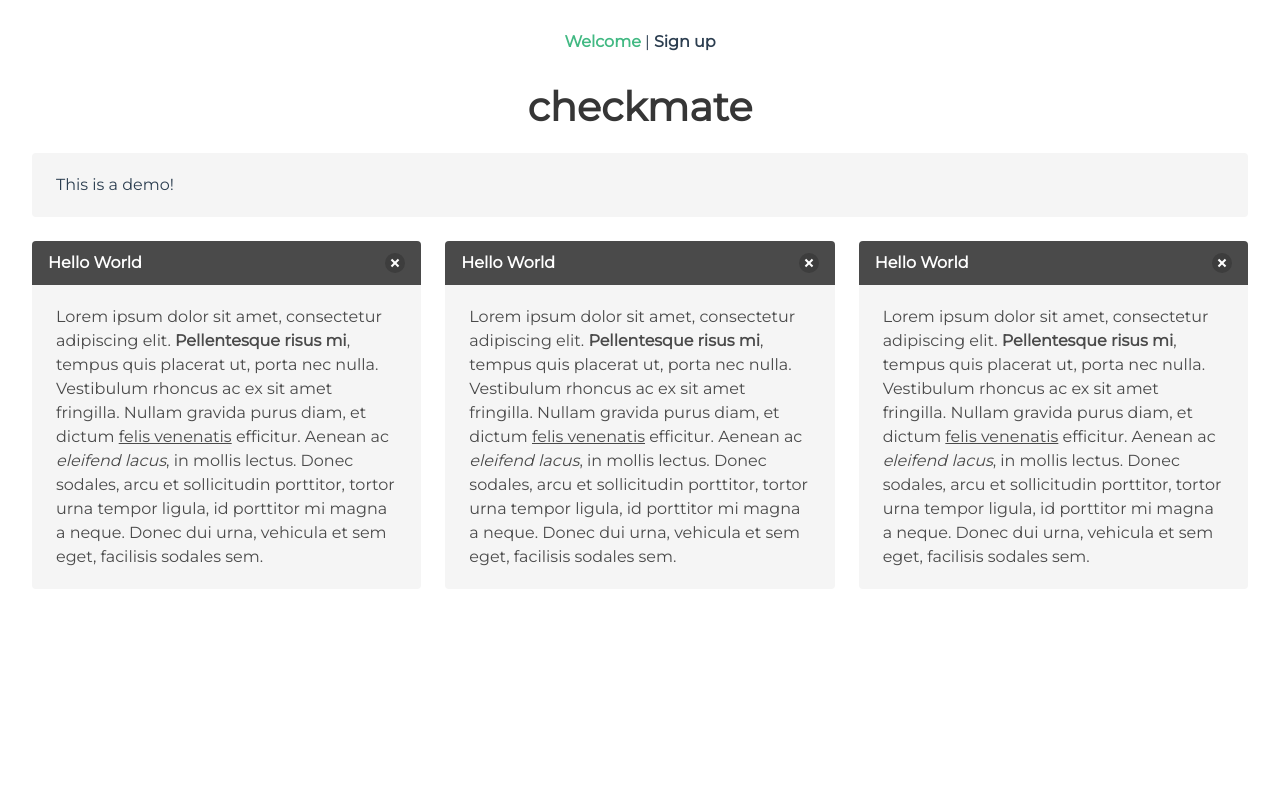
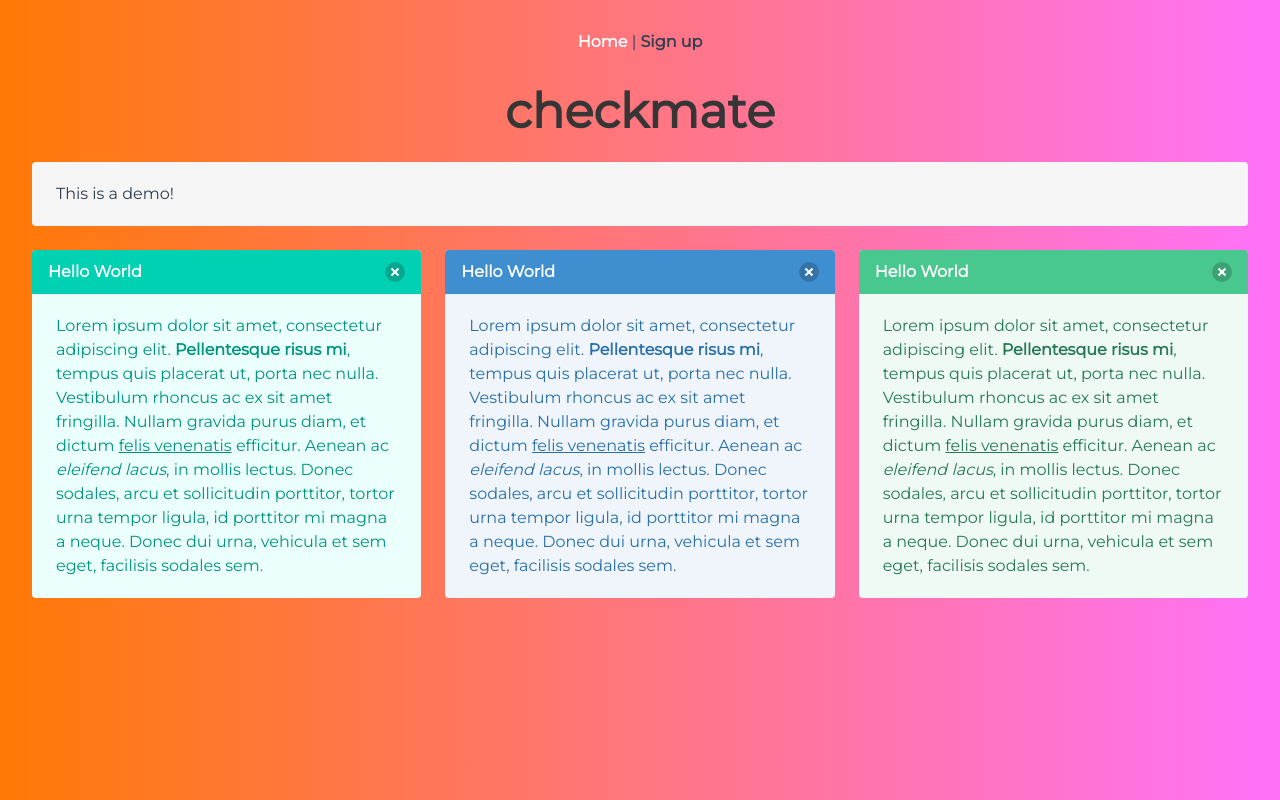
Before and after one commit to seniorcreative/checkmate-vuejs, a Vue app: page / in a window 1280 px wide. Built offline with nearby package versions, Linux system fonts and the light colour scheme.

Commit message:
Colours!

```diff
--- a/src/App.vue
+++ b/src/App.vue
@@ -1,7 +1,7 @@
 <template>
   <div id="app" class="container is-fluid">
     <div id="nav">
-      <router-link to="/">Welcome</router-link> |
+      <router-link to="/">Home</router-link> |
       <router-link to="/signup">Sign up</router-link>
     </div>
     <router-view/>
--- a/src/assets/sass/main.scss
+++ b/src/assets/sass/main.scss
@@ -1,6 +1,12 @@
 @import '~bulma/bulma';
 
 
+html, body {
+  background: -moz-linear-gradient(left,  #ff7905 0%, #ff72fa 100%); /* FF3.6-15 */
+  background: -webkit-linear-gradient(left,  #ff7905 0%,#ff72fa 100%); /* Chrome10-25,Safari5.1-6 */
+  background: linear-gradient(to right,  #ff7905 0%,#ff72fa 100%); /* W3C, IE10+, FF16+, Chrome26+, Opera12+, Safari7+ */
+  height: 100%;
+}
 
 #app {
     font-family: 'Montserrat', sans-serif;
@@ -15,7 +21,7 @@
       font-weight: bold;
       color: #2c3e50;
       &.router-link-exact-active {
-        color: #42b983;
+        color: #fff;
       }
     }
   }
--- a/src/views/Signup.vue
+++ b/src/views/Signup.vue
@@ -3,7 +3,7 @@
     <div class="columns">
       <div class="column is-4 is-offset-4 has-text-left">
 
-        <h1 class="title is-2 has-text-centered">checkmate</h1>
+        <h1 class="title is-1 has-text-centered">checkmate</h1>
 
         <div class="form-panel  has-text-left">
           <h3 class="subtitle is-5 has-text-left"><strong>Sign up for checkmate.</strong></h3>
--- a/src/views/Thanks.vue
+++ b/src/views/Thanks.vue
@@ -3,7 +3,7 @@
     <div class="columns">
       <div class="column has-text-left">
 
-        <h1 class="title is-2 has-text-centered">checkmate</h1>
+        <h1 class="title is-1 has-text-centered">checkmate</h1>
 
         <hr>
         <p class="has-text-left">Thank you for signing up. You will receive a confirmation email shortly.</p>
--- a/src/views/Welcome.vue
+++ b/src/views/Welcome.vue
@@ -2,13 +2,13 @@
   <section>
     <div class="columns">
       <div class="column has-text-left">
-        <h1 class="title is-2 has-text-centered">checkmate</h1>
+        <h1 class="title is-1 has-text-centered">checkmate</h1>
 
         <div class="notification">This is a demo!</div>
 
         <section class="columns">
           <div class="column">
-            <article class="message">
+            <article class="message is-primary">
               <div class="message-header">
                 <p>Hello World</p>
                 <button class="delete" aria-label="delete"></button>
@@ -22,7 +22,7 @@
             </article>
           </div>
           <div class="column">
-            <article class="message">
+            <article class="message is-info">
               <div class="message-header">
                 <p>Hello World</p>
                 <button class="delete" aria-label="delete"></button>
@@ -36,7 +36,7 @@
             </article>
           </div>
           <div class="column">
-            <article class="message">
+            <article class="message is-success">
               <div class="message-header">
                 <p>Hello World</p>
                 <button class="delete" aria-label="delete"></button>
```
